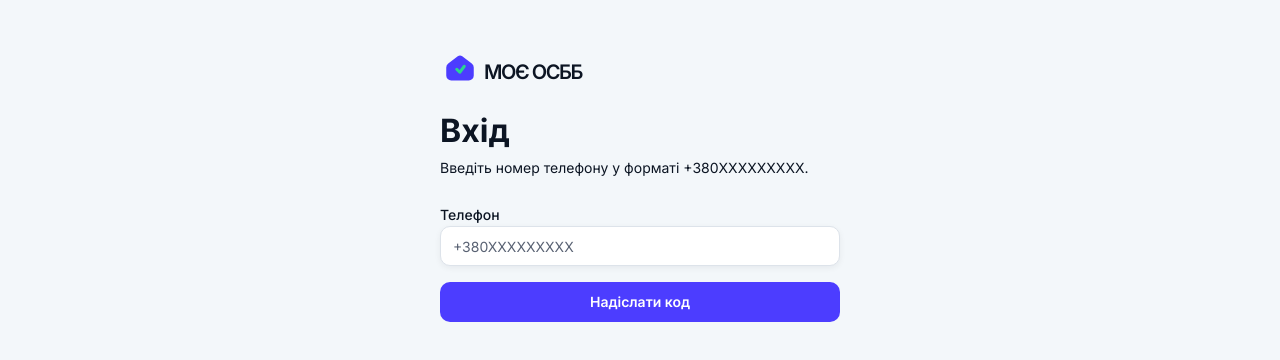
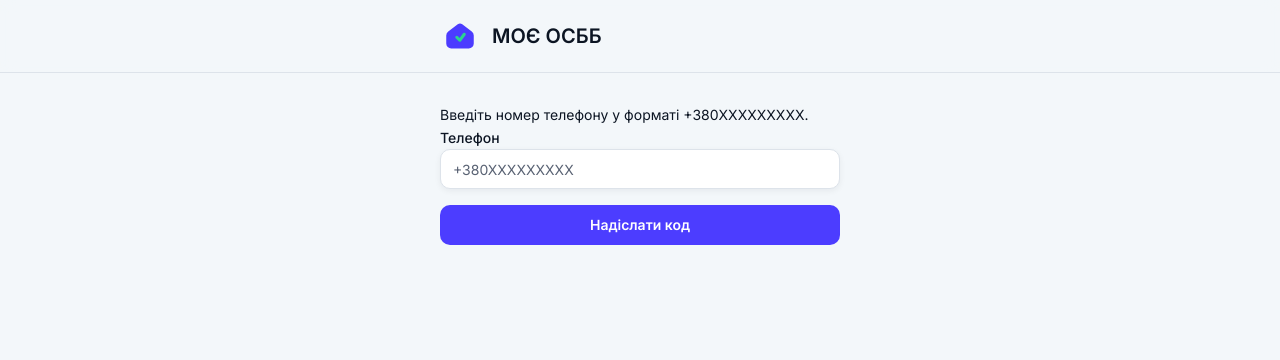
Before and after one commit to vplvua/zbory-osbb-online, a Next.js app: page /login in a window 1280 px wide. Shown: the top 360 px of the page. Built offline with nearby package versions, Linux system fonts and the light colour scheme; no server answers.

Commit message:
Added header component, changed layout

```diff
--- a/app/dashboard/osbb-switcher.tsx
+++ b/app/dashboard/osbb-switcher.tsx
@@ -2,6 +2,7 @@
 
 import Link from 'next/link';
 import { useEffect, useMemo, useState } from 'react';
+import { createPortal } from 'react-dom';
 import { selectOsbbAction } from '@/app/dashboard/actions';
 import { Button } from '@/components/ui/button';
 import type { OsbbSummary } from '@/lib/osbb/selected-osbb';
@@ -60,7 +61,8 @@ export default function OsbbSwitcher({
         Змінити ОСББ
       </Button>
 
-      {isOpen ? (
+      {isOpen && typeof document !== 'undefined'
+        ? createPortal(
             <div className="fixed inset-0 z-50 flex items-center justify-center p-4">
               <button
                 type="button"
@@ -90,7 +92,7 @@ export default function OsbbSwitcher({
                       <input type="hidden" name="osbbId" value={osbb.id} />
                       <button
                         type="submit"
-                    className={`border-border hover:bg-surface-muted w-full rounded-lg border p-4 text-left transition ${selectedOsbbId === osbb.id ? 'ring-ring ring-offset-background ring-2 ring-offset-2' : ''}`}
+                        className={`border-border hover:bg-surface-muted w-full rounded-lg border p-4 text-left transition ${selectedOsbbId === osbb.id ? 'border-brand bg-surface-muted border-2' : ''}`}
                       >
                         <p className="text-base font-semibold">{osbb.shortName}</p>
                         <p className="text-muted-foreground mt-1 text-sm">{osbb.name}</p>
@@ -106,8 +108,10 @@ export default function OsbbSwitcher({
                   </Link>
                 </div>
               </div>
-        </div>
-      ) : null}
+            </div>,
+            document.body,
+          )
+        : null}
     </>
   );
 }
--- a/app/dashboard/settings/page.tsx
+++ b/app/dashboard/settings/page.tsx
@@ -1,6 +1,6 @@
 import { redirect } from 'next/navigation';
+import AppHeader from '@/components/app-header';
 import { getSessionPayload } from '@/lib/auth/session-token';
-import { Button } from '@/components/ui/button';
 import { logoutAction } from '@/app/dashboard/settings/actions';
 import SettingsForm from '@/app/dashboard/settings/settings-form';
 
@@ -11,23 +11,22 @@ export default async function SettingsPage() {
   }
 
   return (
-    <main className="mx-auto flex min-h-screen max-w-3xl flex-col gap-8 px-6 py-12">
-      <header className="flex items-start justify-between gap-4">
-        <div className="space-y-2">
-          <h1 className="text-2xl font-semibold">Налаштування</h1>
+    <div className="flex h-screen flex-col">
+      <AppHeader
+        title="Налаштування"
+        containerClassName="max-w-3xl"
+        actionButton={{ label: 'Вийти', variant: 'outline', formAction: logoutAction }}
+        backLink={{ href: '/dashboard', label: '← Повернутись на головну' }}
+      />
+
+      <main className="flex-1 overflow-y-auto">
+        <div className="mx-auto flex w-full max-w-3xl flex-col gap-6 px-6 py-8">
           <p className="text-muted-foreground text-sm">
             Дані уповноваженої особи для роботи з документами.
           </p>
+          <SettingsForm />
         </div>
-
-        <form action={logoutAction}>
-          <Button type="submit" variant="outline">
-            Вийти
-          </Button>
-        </form>
-      </header>
-
-      <SettingsForm />
-    </main>
+      </main>
+    </div>
   );
 }
--- a/app/globals.css
+++ b/app/globals.css
@@ -96,65 +96,3 @@ p {
 ::selection {
   background: rgba(76, 61, 255, 0.2);
 }
-
-.login-page .moeosbb-logo .logo {
-  display: flex;
-  align-items: center;
-  text-decoration: none;
-  white-space: nowrap;
-  min-width: 40px;
-  justify-content: flex-start;
-}
-
-.login-page .icon.logo {
-  width: 40px;
-  height: 40px;
-  flex-shrink: 0;
-}
-
-.login-page .logo-text {
-  margin-left: var(--spacing-unit, 4px);
-  margin-top: calc(var(--spacing-unit, 4px) * 2.5);
-  font-size: 20px;
-  font-weight: 600;
-  font-style: normal;
-  font-family:
-    'Inter',
-    -apple-system,
-    BlinkMacSystemFont,
-    'Segoe UI',
-    Roboto,
-    Oxygen,
-    Ubuntu,
-    Cantarell,
-    'Open Sans',
-    'Helvetica Neue',
-    sans-serif;
-  color: var(--neutral-07, var(--color-text));
-  text-transform: uppercase;
-  text-decoration: none;
-  line-height: 36%;
-  letter-spacing: -1.437px;
-  white-space: nowrap;
-  flex-shrink: 0;
-  -webkit-font-smoothing: auto;
-  -moz-osx-font-smoothing: auto;
-}
-
-.login-page .moeosbb-logo .logo:hover .logo-text {
-  color: inherit;
-  text-decoration: none;
-}
-
-.login-page .moeosbb-logo .logo:hover,
-.login-page .moeosbb-logo .logo:active,
-.login-page .moeosbb-logo .logo:focus {
-  color: inherit;
-  text-decoration: none;
-}
-
-.login-page .moeosbb-logo .logo:hover .icon.logo,
-.login-page .moeosbb-logo .logo:active .icon.logo,
-.login-page .moeosbb-logo .logo:focus .icon.logo {
-  fill: currentColor;
-}
--- a/app/login/login-form.tsx
+++ b/app/login/login-form.tsx
@@ -1,6 +1,5 @@
 'use client';
 
-import Link from 'next/link';
 import { useRouter } from 'next/navigation';
 import { useState } from 'react';
 import { Button } from '@/components/ui/button';
@@ -42,33 +41,9 @@ export default function LoginForm() {
 
   return (
     <>
-      <div className="moeosbb-logo">
-        <Link href="/" className="logo" aria-label="МОЄ ОСББ">
-          <svg
-            className="icon logo"
-            viewBox="0 0 32 32"
-            xmlns="http://www.w3.org/2000/svg"
-            aria-hidden
-          >
-            <path
-              fill="#4C3CFF"
-              d="m25.4 12.3-7.6-5.7a3 3 0 0 0-3.6 0l-7.6 5.7A4 4 0 0 0 5 15.5V22a4 4 0 0 0 4 4h14a4 4 0 0 0 4-4v-6.5a4 4 0 0 0-1.6-3.2"
-            />
-            <path
-              fill="#2AD590"
-              d="m21 14.5-4.2 5.6a1.2 1.2 0 0 1-.9.5h-.1a1.2 1.2 0 0 1-.85-.35l-2.4-2.4a1.2 1.2 0 0 1 1.7-1.7l1.42 1.43 2.77-3.7a1.2 1.2 0 1 1 1.92 1.44Z"
-            />
-          </svg>
-          <span className="logo-text">МОЄ ОСББ</span>
-        </Link>
-      </div>
-
-      <header className="space-y-2">
-        <h1 className="text-2xl font-semibold">Вхід</h1>
-        <p className="text-muted-foreground text-sm">
-          Введіть номер телефону у форматі +380XXXXXXXXX.
-        </p>
-      </header>
+      <p className="text-muted-foreground text-sm">
+        Введіть номер телефону у форматі +380XXXXXXXXX.
+      </p>
 
       <form className="space-y-4" onSubmit={handleSubmit}>
         <div className="space-y-2">
--- a/app/login/page.tsx
+++ b/app/login/page.tsx
@@ -1,4 +1,5 @@
 import { redirect } from 'next/navigation';
+import AppHeader from '@/components/app-header';
 import LoginForm from '@/app/login/login-form';
 import { getSessionPayload } from '@/lib/auth/session-token';
 
@@ -9,8 +10,14 @@ export default async function LoginPage() {
   }
 
   return (
-    <main className="login-page mx-auto flex min-h-screen max-w-md flex-col gap-6 px-6 py-12">
-      <LoginForm />
-    </main>
+    <div className="flex h-screen flex-col">
+      <AppHeader title="МОЄ ОСББ" containerClassName="max-w-md" />
+
+      <main className="flex-1 overflow-y-auto">
+        <div className="mx-auto w-full max-w-md px-6 py-8">
+          <LoginForm />
+        </div>
+      </main>
+    </div>
   );
 }
--- a/app/verify/page.tsx
+++ b/app/verify/page.tsx
@@ -1,4 +1,5 @@
 import { redirect } from 'next/navigation';
+import AppHeader from '@/components/app-header';
 import VerifyForm from '@/app/verify/verify-form';
 import { getSessionPayload } from '@/lib/auth/session-token';
 
@@ -16,13 +17,19 @@ export default async function VerifyPage({ searchParams }: VerifyPageProps) {
   const initialPhone = resolvedParams?.phone ?? '';
 
   return (
-    <main className="mx-auto flex min-h-screen max-w-md flex-col gap-6 px-6 py-12">
-      <header className="space-y-2">
-        <h1 className="text-2xl font-semibold">Підтвердження</h1>
-        <p className="text-muted-foreground text-sm">Введіть код з SMS.</p>
-      </header>
+    <div className="flex h-screen flex-col">
+      <AppHeader
+        title="Підтвердження"
+        containerClassName="max-w-md"
+        backLink={{ href: '/login', label: '← Змінити номер телефону' }}
+      />
 
-      <VerifyForm initialPhone={initialPhone} />
-    </main>
+      <main className="flex-1 overflow-y-auto">
+        <div className="mx-auto flex w-full max-w-md flex-col gap-4 px-6 py-8">
+          <p className="text-muted-foreground text-sm">Введіть код з SMS.</p>
+          <VerifyForm initialPhone={initialPhone} />
+        </div>
+      </main>
+    </div>
   );
 }
--- /dev/null
+++ b/components/app-header.tsx
@@ -0,0 +1,86 @@
+import type { ReactNode } from 'react';
+import Image from 'next/image';
+import Link from 'next/link';
+import { Button } from '@/components/ui/button';
+import { cn } from '@/lib/utils';
+
+type HeaderActionButton = {
+  label: string;
+  variant?: 'primary' | 'default' | 'secondary' | 'outline' | 'ghost' | 'destructive';
+  href?: string;
+  formAction?: (formData: FormData) => void | Promise<void>;
+};
+
+type HeaderBackLink = {
+  href: string;
+  label: string;
+};
+
+type AppHeaderProps = {
+  title: string;
+  actionButton?: HeaderActionButton;
+  actionNode?: ReactNode;
+  backLink?: HeaderBackLink;
+  containerClassName?: string;
+};
+
+function HeaderAction({ actionButton }: { actionButton: HeaderActionButton }) {
+  if (actionButton.href) {
+    return (
+      <Link href={actionButton.href}>
+        <Button type="button" variant={actionButton.variant ?? 'outline'}>
+          {actionButton.label}
+        </Button>
+      </Link>
+    );
+  }
+
+  if (actionButton.formAction) {
+    return (
+      <form action={actionButton.formAction}>
+        <Button type="submit" variant={actionButton.variant ?? 'outline'}>
+          {actionButton.label}
+        </Button>
+      </form>
+    );
+  }
+
+  return (
+    <Button type="button" variant={actionButton.variant ?? 'outline'}>
+      {actionButton.label}
+    </Button>
+  );
+}
+
+export default function AppHeader({
+  title,
+  actionButton,
+  actionNode,
+  backLink,
+  containerClassName,
+}: AppHeaderProps) {
+  return (
+    <header className="border-border bg-background/95 supports-[backdrop-filter]:bg-background/85 sticky top-0 z-40 border-b backdrop-blur">
+      <div className={cn('mx-auto w-full px-6 py-4', containerClassName)}>
+        <div className="flex items-start justify-between gap-4">
+          <div className="flex items-center gap-3">
+            <Image src="/moeosbb.svg" alt="Логотип МОЄ ОСББ" width={40} height={40} priority />
+            <p className="text-xl font-semibold">{title}</p>
+          </div>
+          {actionNode ?? (actionButton ? <HeaderAction actionButton={actionButton} /> : null)}
+        </div>
+
+        {backLink ? (
+          <div className="mt-3">
+            <Link
+              href={backLink.href}
+              className="text-brand text-sm underline-offset-4 hover:underline"
+            >
+              {backLink.label}
+            </Link>
+          </div>
+        ) : null}
+      </div>
+    </header>
+  );
+}
```
Also changed, not shown: app/dashboard/page.tsx (+77 -17 lines). Lines whose indentation alone changed are shown as unchanged.
